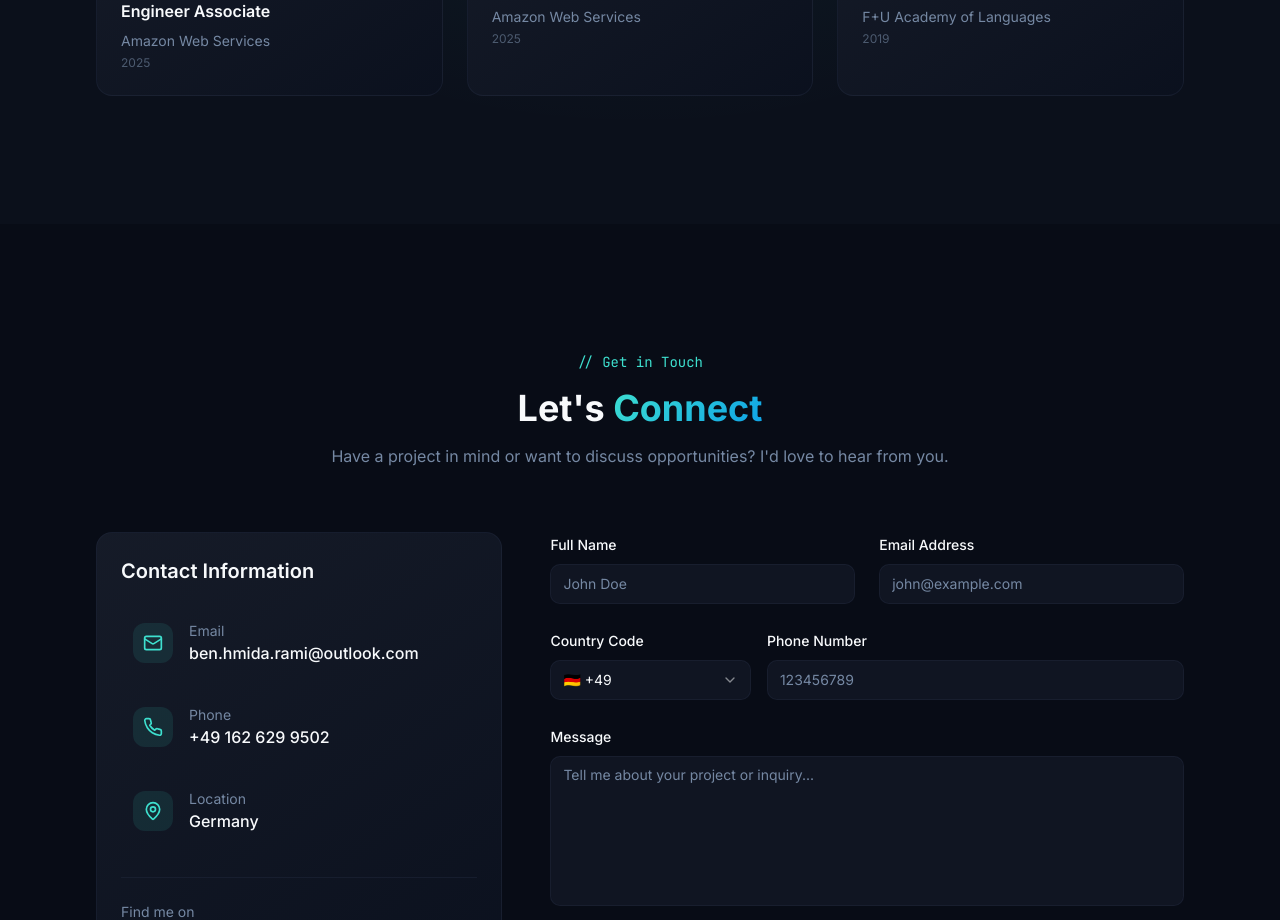
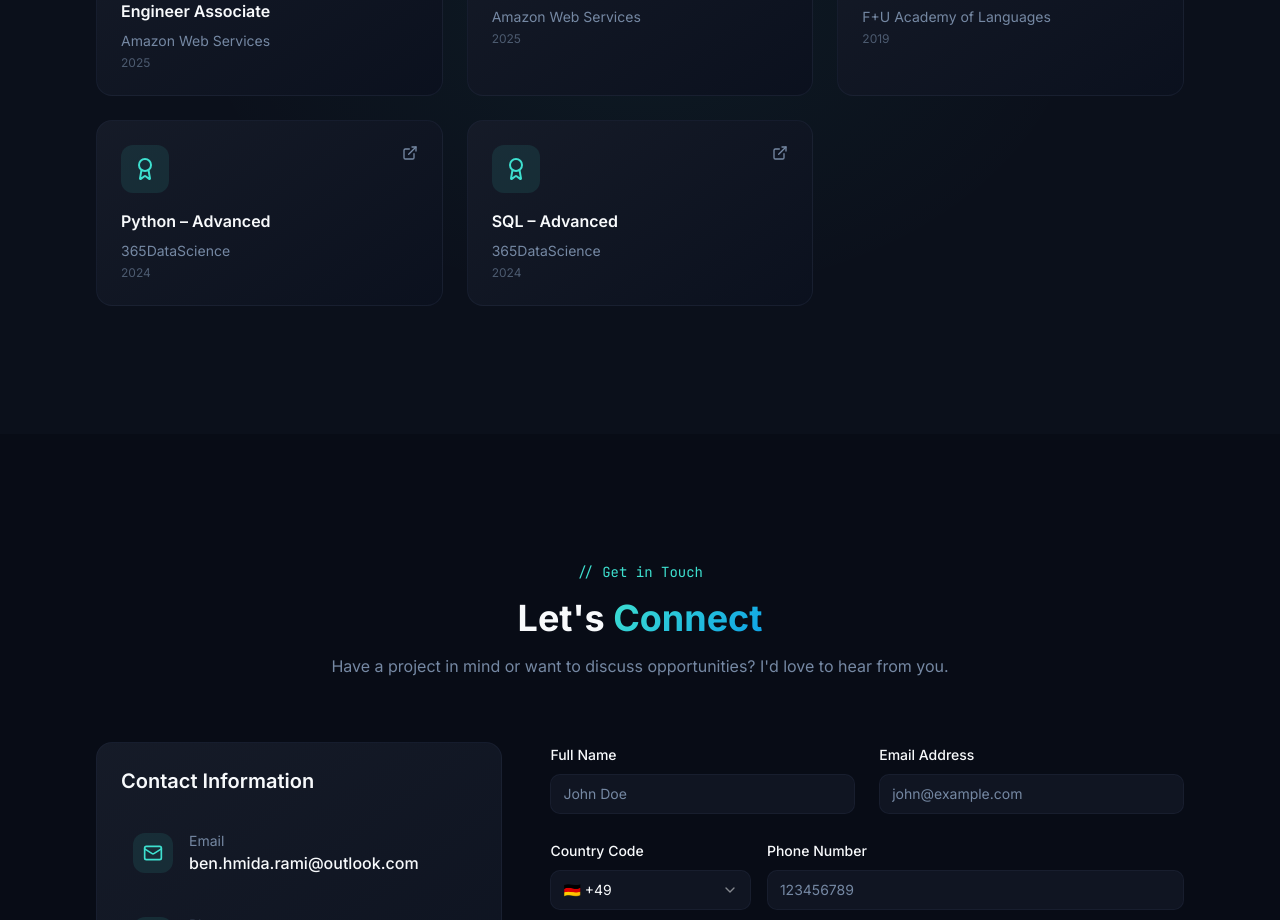
Before and after one commit to RamiBenHmida/portfolio_v2, a React (Vite) app: page / in a window 1280 px wide. Shown: the part 3720-4640 px from the top of the page. Built offline with nearby package versions, Linux system fonts and the light colour scheme; the HTML template or start-up script is replaced by a standard one.

Commit message:
added all certificates

```diff
--- a/src/components/CertificationsSection.tsx
+++ b/src/components/CertificationsSection.tsx
@@ -28,6 +28,20 @@ const certifications: Certification[] = [
     name: "Telc C1 Certificate",
     issuer: "F+U Academy of Languages",
     date: "2019",
+    credentialUrl: "#"
+  },
+  {
+    id: "4",
+    name: "Python – Advanced",
+    issuer: "365DataScience",
+    date: "2024",
+    credentialUrl: "#"
+  },
+  {
+    id: "5",
+    name: "SQL – Advanced",
+    issuer: "365DataScience",
+    date: "2024",
     credentialUrl: "#"
   }
 ];
```
Also changed, not shown: 1 other file (tests, documents, lock files or other folders).
